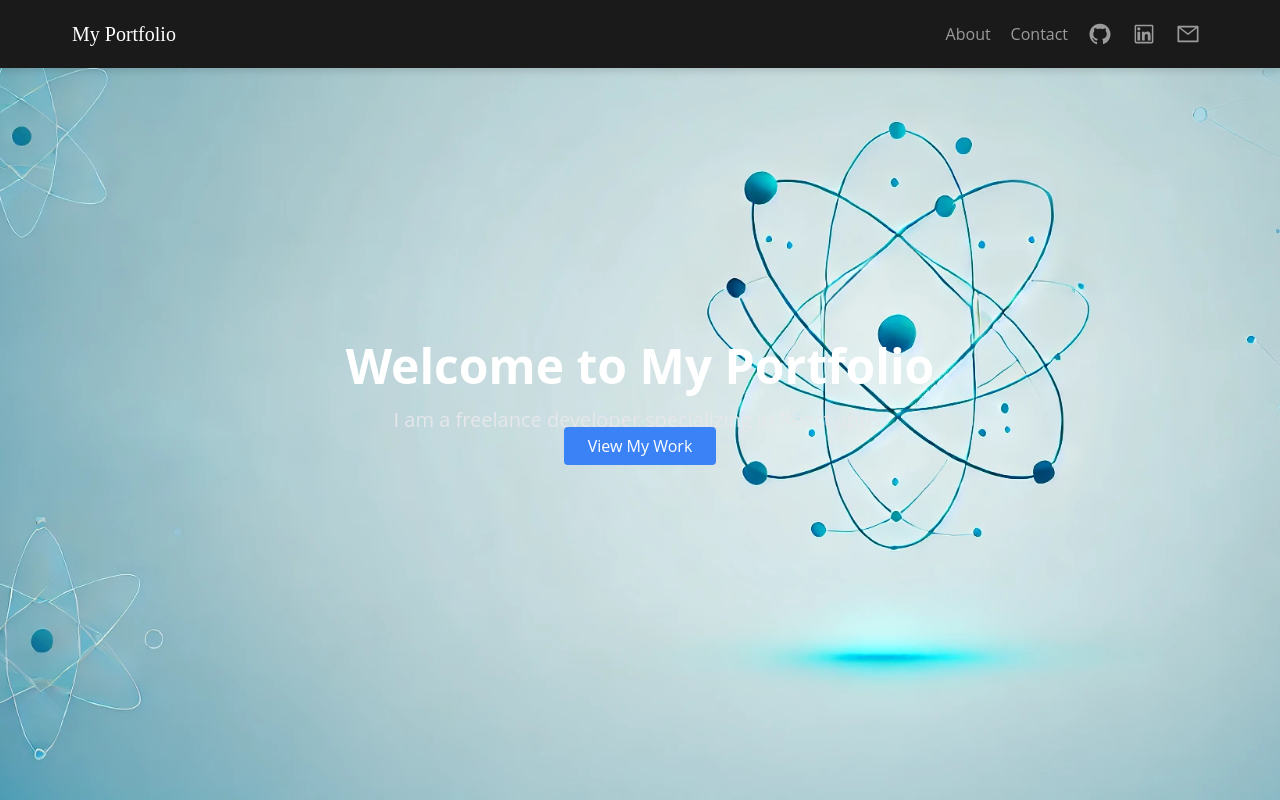
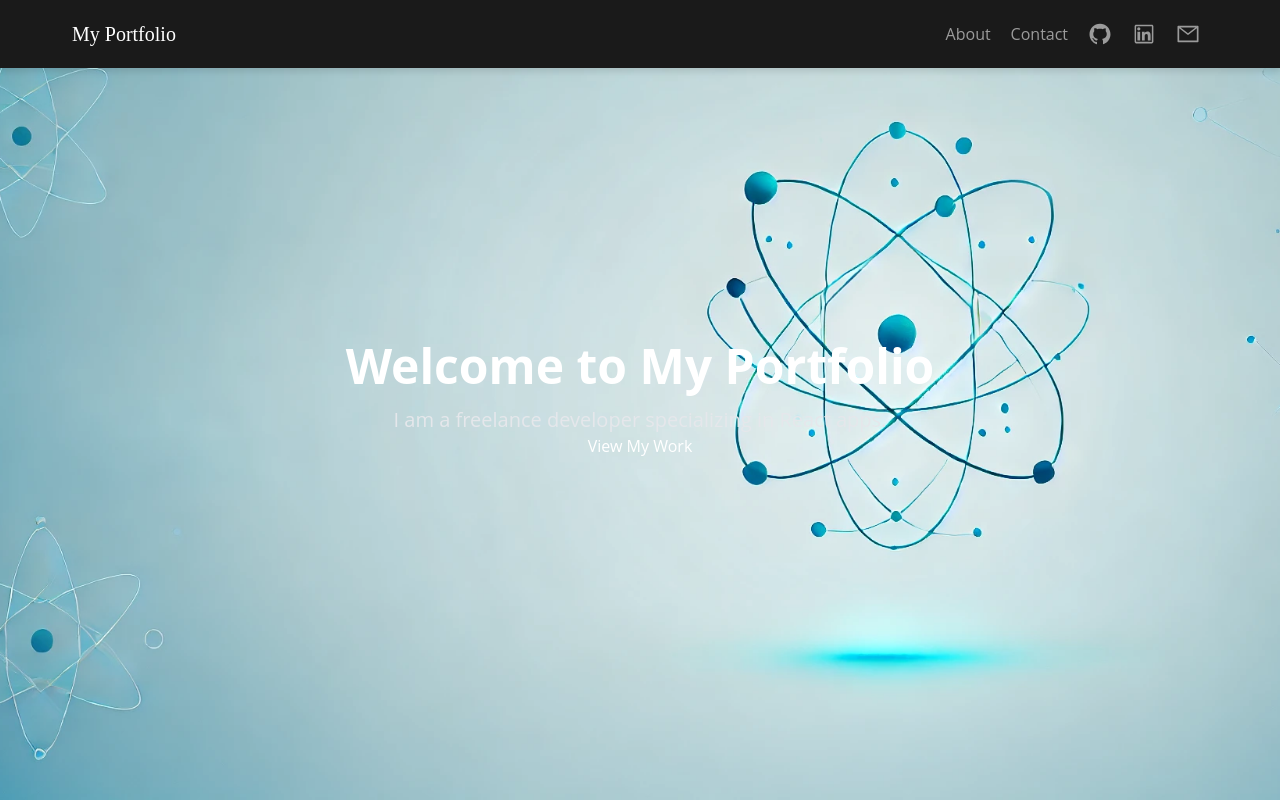
Before and after one commit to hereshecodes/hereshecodes.app, a React (Create React App) app: page / in a window 1280 px wide. Shown: the top 800 px of the page. Built offline with nearby package versions, Linux system fonts and the light colour scheme.

Commit message:
Update Hero.js

```diff
--- a/src/components/Hero.js
+++ b/src/components/Hero.js
@@ -1,5 +1,6 @@
 import React from 'react';
 import backgroundImage from '../assets/BLOG.png';
+
 
 function Hero() {
   return (
@@ -9,7 +10,7 @@ function Hero() {
       <div className="text-center">
         <h1 className="text-5xl font-bold text-white">Welcome to My Portfolio</h1>
         <p className="text-xl text-gray-200 mt-4">I am a freelance developer specializing in React apps.</p>
-        <a href="#projects" className="mt-8 px-6 py-2 bg-blue-500 text-white rounded">View My Work</a>
+        <a href="#projects" className="mt-8 px-6 py-2 bg-primary text-white rounded hover:bg-hover-primary">View My Work</a>
       </div>
     </section>
   );
```
